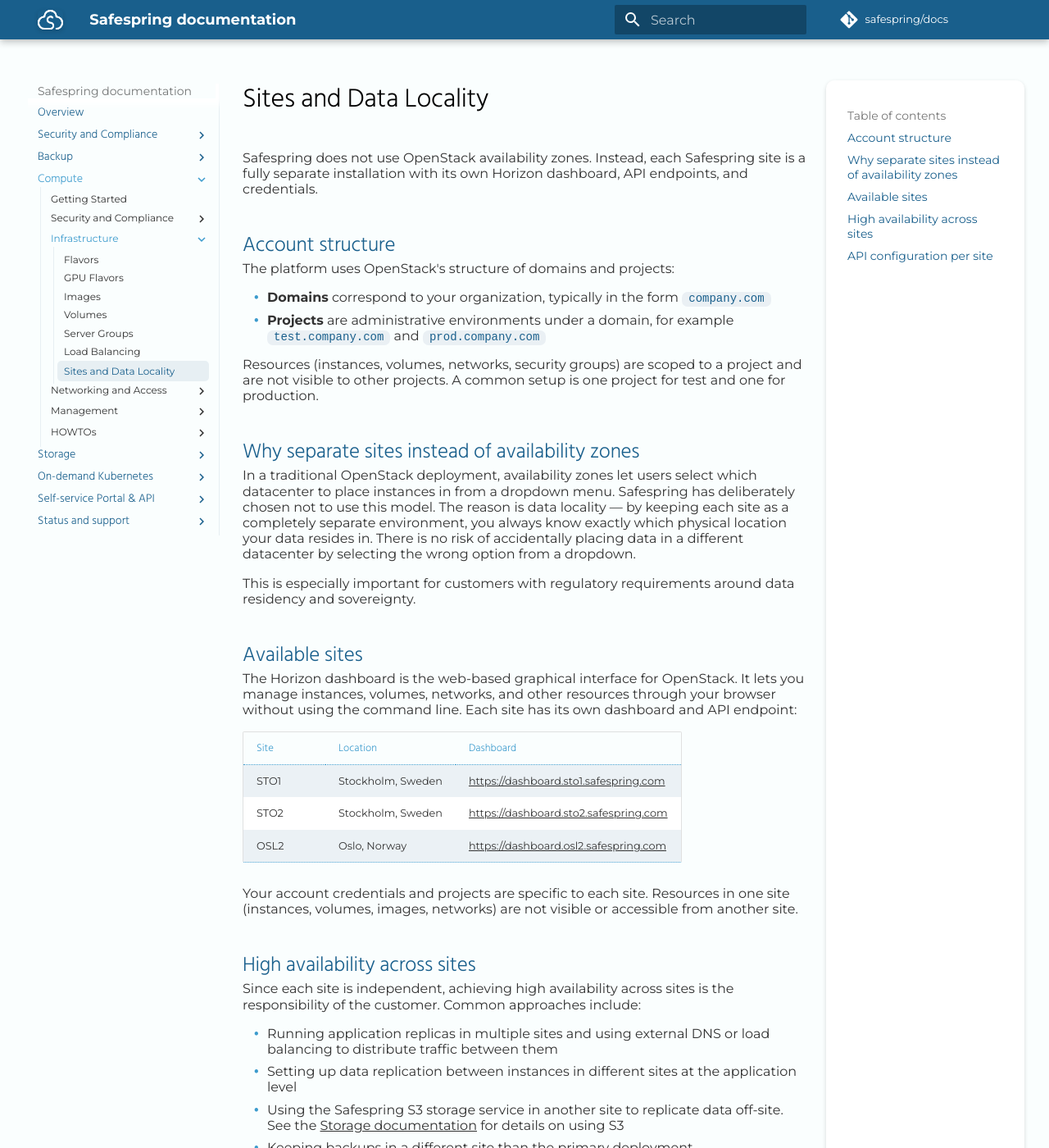
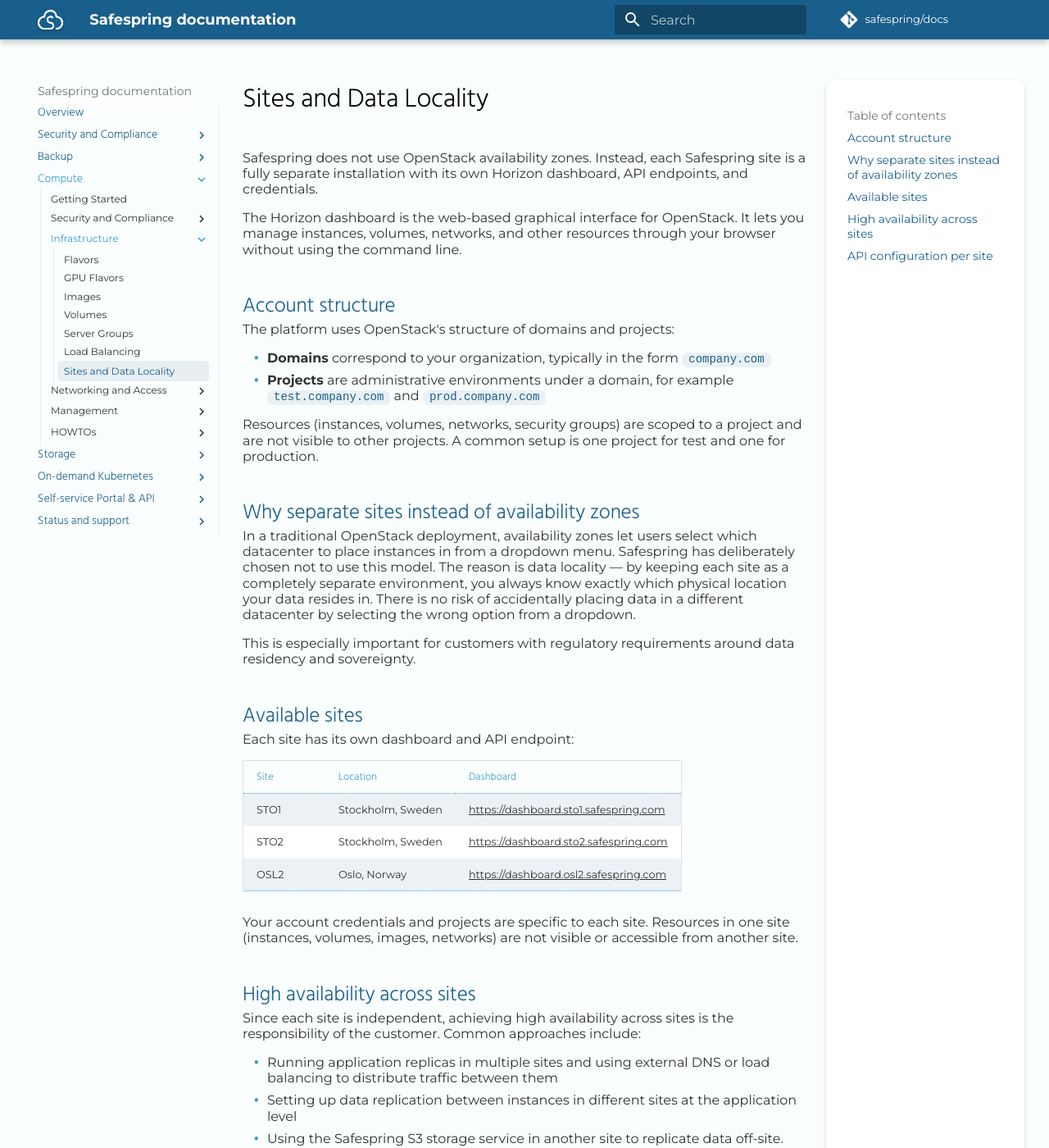
Before and after one commit to safespring/docs, an MkDocs documentation site: the page built from content/compute/sites.md, in a window 1280 px wide and 1400 px high. Shown: the whole window at 82% size. Built offline with MkDocs 1.6.1 and Material for MkDocs 9.7.7, drawn with Linux system fonts in a browser that asks for light colours; some web fonts are replaced; a script that is not in the unit is left out; comment, search, counter and statistics services are not loaded; part of the change alters nothing that is shown.

```diff
--- a/content/compute/sites.md
+++ b/content/compute/sites.md
@@ -1,6 +1,8 @@
 # Sites and Data Locality
 
 Safespring does not use OpenStack availability zones. Instead, each Safespring site is a fully separate installation with its own Horizon dashboard, API endpoints, and credentials.
+
+The Horizon dashboard is the web-based graphical interface for OpenStack. It lets you manage instances, volumes, networks, and other resources through your browser without using the command line.
 
 ## Account structure
 
@@ -19,7 +21,7 @@ This is especially important for customers with regulatory requirements around d
 
 ## Available sites
 
-The Horizon dashboard is the web-based graphical interface for OpenStack. It lets you manage instances, volumes, networks, and other resources through your browser without using the command line. Each site has its own dashboard and API endpoint:
+Each site has its own dashboard and API endpoint:
 
 | Site | Location | Dashboard |
 | --- | --- | --- |
```
